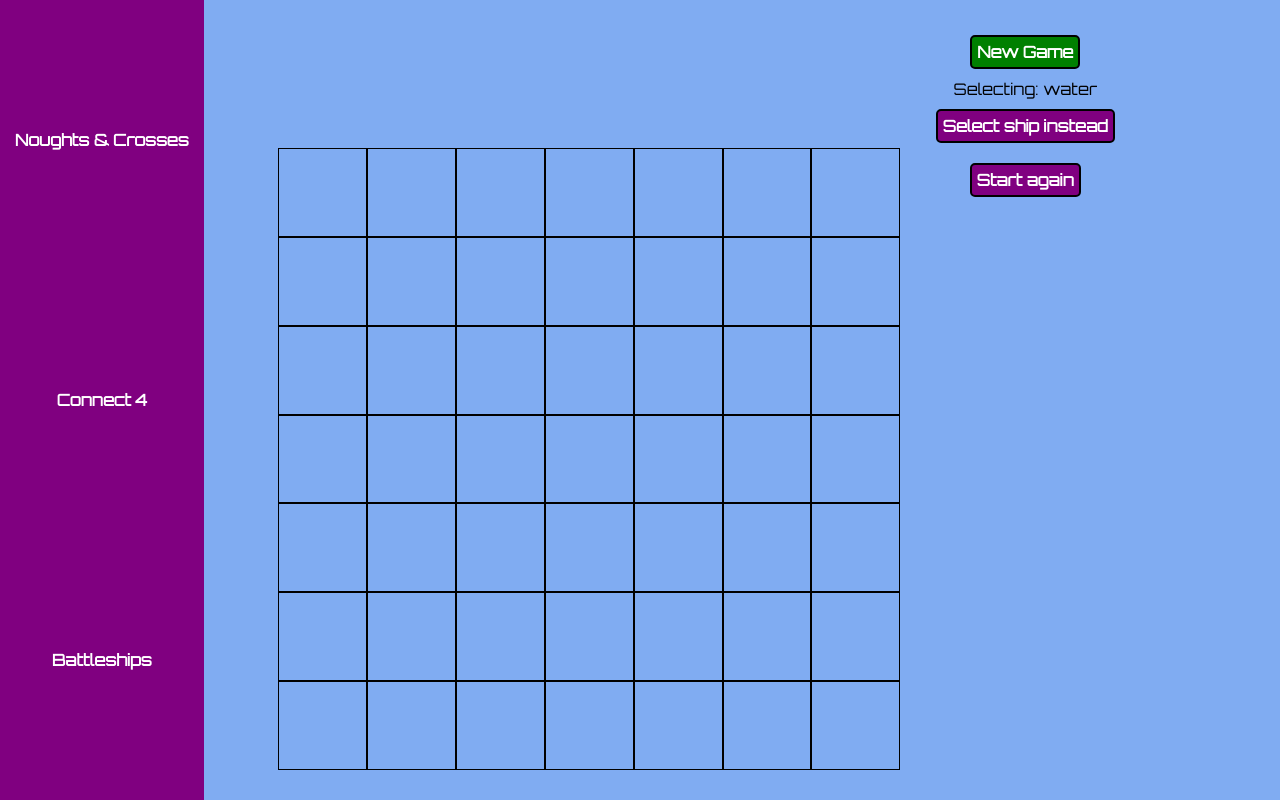
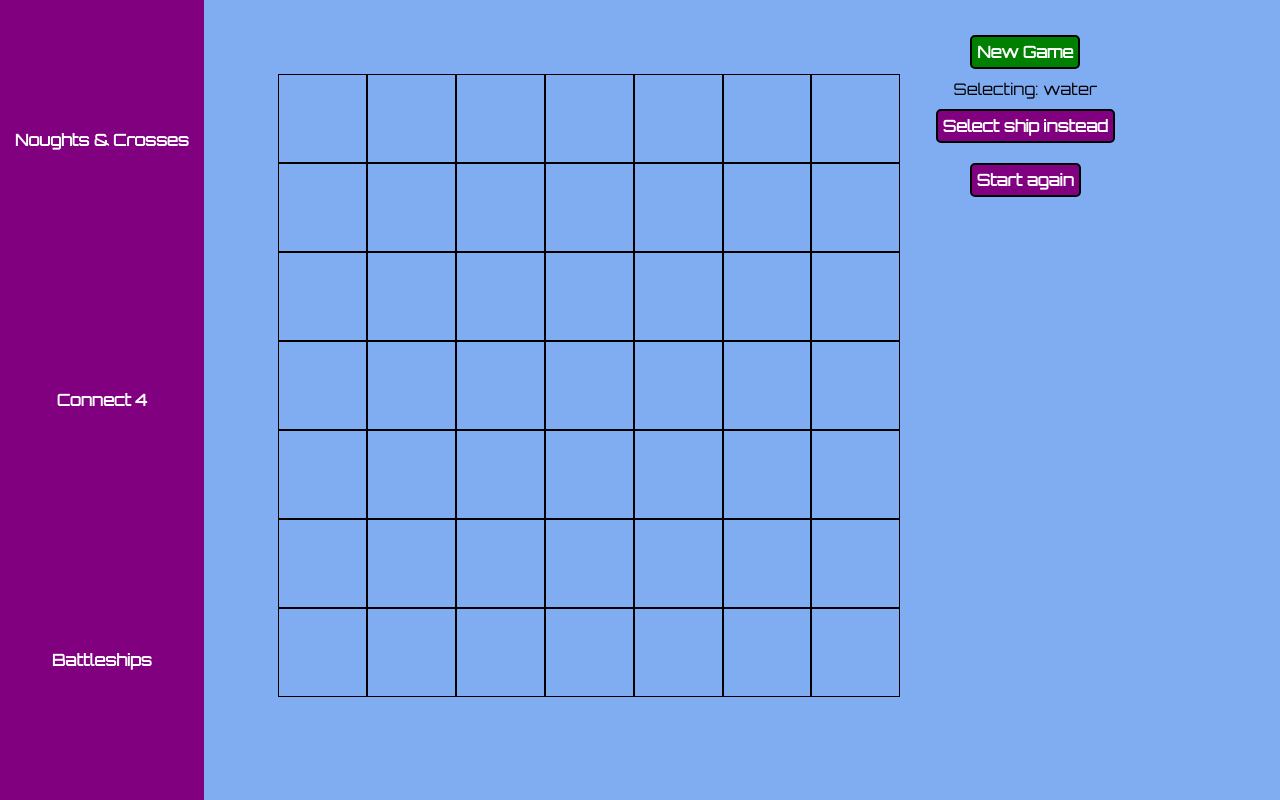
Before and after one commit to KateHoward10/noughts-and-crosses, a React (Create React App) app: page /battleships in a window 1280 px wide. Built offline with nearby package versions, Linux system fonts and the light colour scheme.

Commit message:
Bit of a tidy up

```diff
--- a/src/App.css
+++ b/src/App.css
@@ -174,8 +174,7 @@ line {
 .sea-game {
   display: flex;
   flex-direction: column;
-  justify-content: flex-end;
-  align-items: flex-end;
+  align-items: center;
 }
 
 .number {
--- a/src/App.js
+++ b/src/App.js
@@ -3,9 +3,9 @@ import { Route, Switch } from 'react-router-dom';
 import './App.css';
 import Nav from './components/Nav';
 import Menu from './components/Menu';
-import Grid from './components/Grid';
-import Board from './components/Board';
-import Sea from './components/Sea';
+import Noughts from './components/Noughts';
+import Connect4 from './components/Connect4';
+import Battleships from './components/Battleships';
 
 function App() {
   return (
@@ -13,9 +13,9 @@ function App() {
       <Nav />
       <Switch>
         <Route exact path="/games-with-lines" component={Menu} />
-        <Route exact path="/noughts&crosses" component={Grid} />
-        <Route exact path="/connect4" component={Board} />
-        <Route exact path="/battleships" component={Sea} />
+        <Route exact path="/noughts&crosses" component={Noughts} />
+        <Route exact path="/connect4" component={Connect4} />
+        <Route exact path="/battleships" component={Battleships} />
       </Switch>
     </div>
   );
--- a/src/components/Sea/index.js
+++ b/src/components/Battleships/index.js
@@ -1,5 +1,5 @@
 import React, { useState } from 'react';
-import Tile from '../Tile';
+import Tile from './Tile';
 
 function Sea() {
   const tileSideLength = Math.min(window.innerWidth, window.innerHeight) / 9;
--- a/src/components/Board.js
+++ b/src/components/Connect4/index.js
@@ -1,7 +1,7 @@
 import React, { Component } from 'react';
 import Cell from './Cell';
 import Arrow from './Arrow';
-import { possibleFours } from '../combinations';
+import { possibleFours } from '../../combinations';
 
 class Board extends Component {
   state = {
--- a/src/components/Grid.js
+++ b/src/components/Noughts/index.js
@@ -1,8 +1,8 @@
 import React, { Component } from 'react';
 import Box from './Box';
-import { possibleThrees } from '../combinations';
+import { possibleThrees } from '../../combinations';
 
-class Grid extends Component {
+class Noughts extends Component {
   state = {
     win: '',
     boxes: [
@@ -195,4 +195,4 @@ class Grid extends Component {
   }
 }
 
-export default Grid;
+export default Noughts;
```
Also changed, not shown: src/components/Battleships/Tile/index.js (renamed from src/components/Tile/index.js), src/components/Battleships/Tile/styles.js (renamed from src/components/Tile/styles.js), src/components/Connect4/Arrow.js (renamed from src/components/Arrow.js), src/components/Connect4/Cell.js (renamed from src/components/Cell.js), src/components/Noughts/Box.js (renamed from src/components/Box.js).
